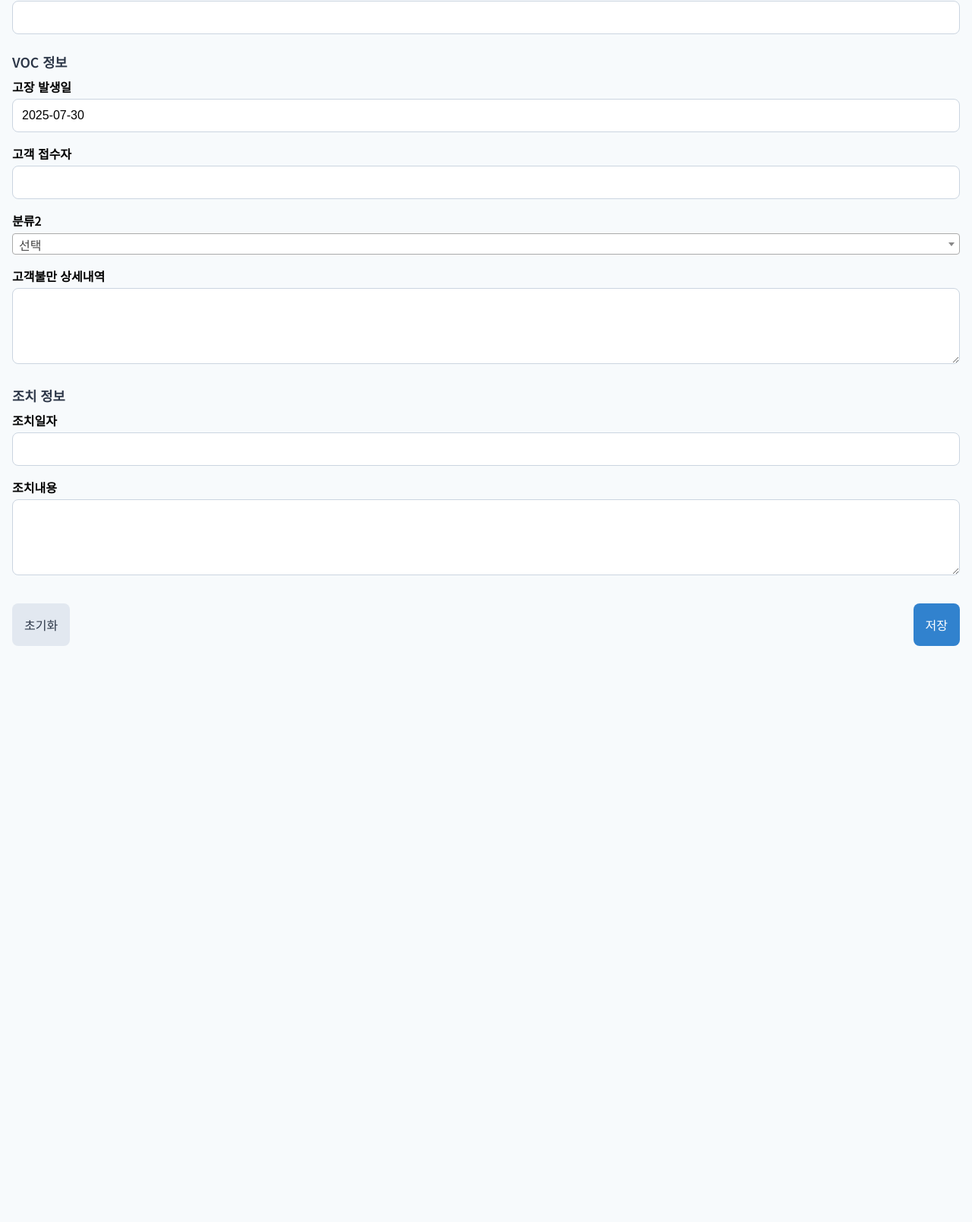
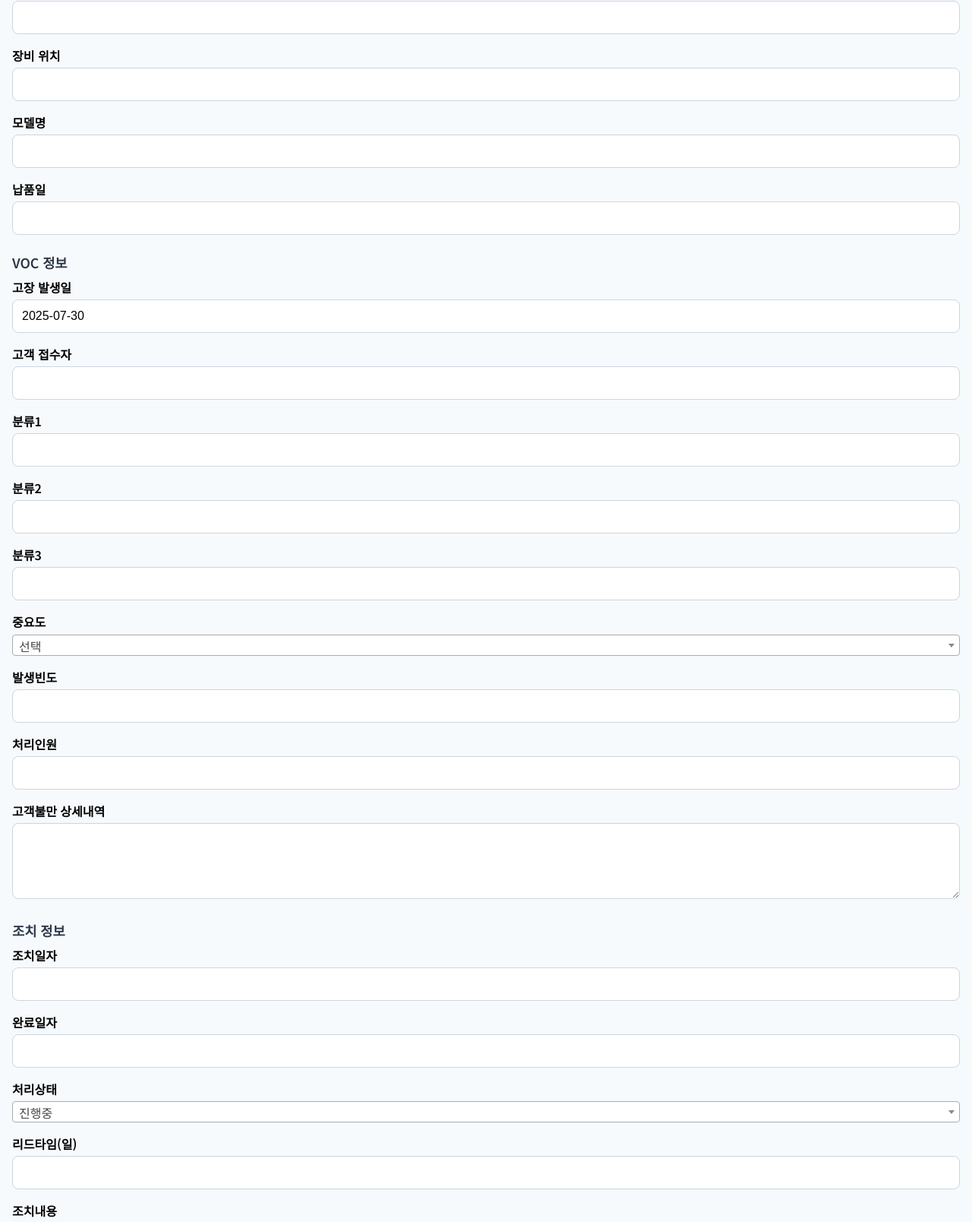
Before and after one commit to scw9595/wonikpne-crm, a plain HTML site: page index.html in a window 1280 px wide. Shown: the part 549-2157 px from the top of the page at 76% size. Before the commit the page ends 1415 px from the top, so only its background shows below. Drawn offline with nearby package versions, Linux system fonts and the light colour scheme.

Commit message:
Update index.html

```diff
--- a/index.html
+++ b/index.html
@@ -130,6 +130,18 @@
         <label for="serial_number">시리얼번호</label>
         <input type="text" id="serial_number" name="serial_number">
       </div>
+      <div class="form-group">
+        <label for="equipment_location">장비 위치</label>
+        <input type="text" id="equipment_location" name="equipment_location">
+      </div>
+      <div class="form-group">
+        <label for="model_name">모델명</label>
+        <input type="text" id="model_name" name="model_name">
+      </div>
+      <div class="form-group">
+        <label for="delivery_date">납품일</label>
+        <input type="text" id="delivery_date" name="delivery_date">
+      </div>
 
       <h3>VOC 정보</h3>
       <div class="form-group">
@@ -141,14 +153,33 @@
         <input type="text" id="manager" name="manager">
       </div>
       <div class="form-group">
-        <label for="error_type_code1">분류2</label>
-        <select id="error_type_code1" name="error_type_code1">
+        <label for="error_type_code1">분류1</label>
+        <input type="text" id="error_type_code1" name="error_type_code1">
+      </div>
+      <div class="form-group">
+        <label for="error_type_code2">분류2</label>
+        <input type="text" id="error_type_code2" name="error_type_code2">
+      </div>
+      <div class="form-group">
+        <label for="error_type_code3">분류3</label>
+        <input type="text" id="error_type_code3" name="error_type_code3">
+      </div>
+      <div class="form-group">
+        <label for="importance">중요도</label>
+        <select id="importance" name="importance">
           <option value="">선택</option>
-          <option value="CS01">CS</option>
-          <option value="CS02">셋업/이설/개조</option>
-          <option value="CS05">S/W</option>
-          <option value="CS06">기타</option>
+          <option value="상">상</option>
+          <option value="중">중</option>
+          <option value="하">하</option>
         </select>
+      </div>
+      <div class="form-group">
+        <label for="frequency">발생빈도</label>
+        <input type="text" id="frequency" name="frequency">
+      </div>
+      <div class="form-group">
+        <label for="personnel">처리인원</label>
+        <input type="text" id="personnel" name="personnel">
       </div>
       <div class="form-group">
         <label for="complain_detail">고객불만 상세내역</label>
@@ -159,6 +190,21 @@
       <div class="form-group">
         <label for="action_date">조치일자</label>
         <input type="text" id="action_date" name="action_date">
+      </div>
+      <div class="form-group">
+        <label for="completion_date">완료일자</label>
+        <input type="text" id="completion_date" name="completion_date">
+      </div>
+      <div class="form-group">
+        <label for="action_status">처리상태</label>
+        <select id="action_status" name="action_status">
+          <option value="진행중">진행중</option>
+          <option value="완료">완료</option>
+        </select>
+      </div>
+      <div class="form-group">
+        <label for="lead_time">리드타임(일)</label>
+        <input type="text" id="lead_time" name="lead_time">
       </div>
       <div class="form-group">
         <label for="action_result">조치내용</label>
```
